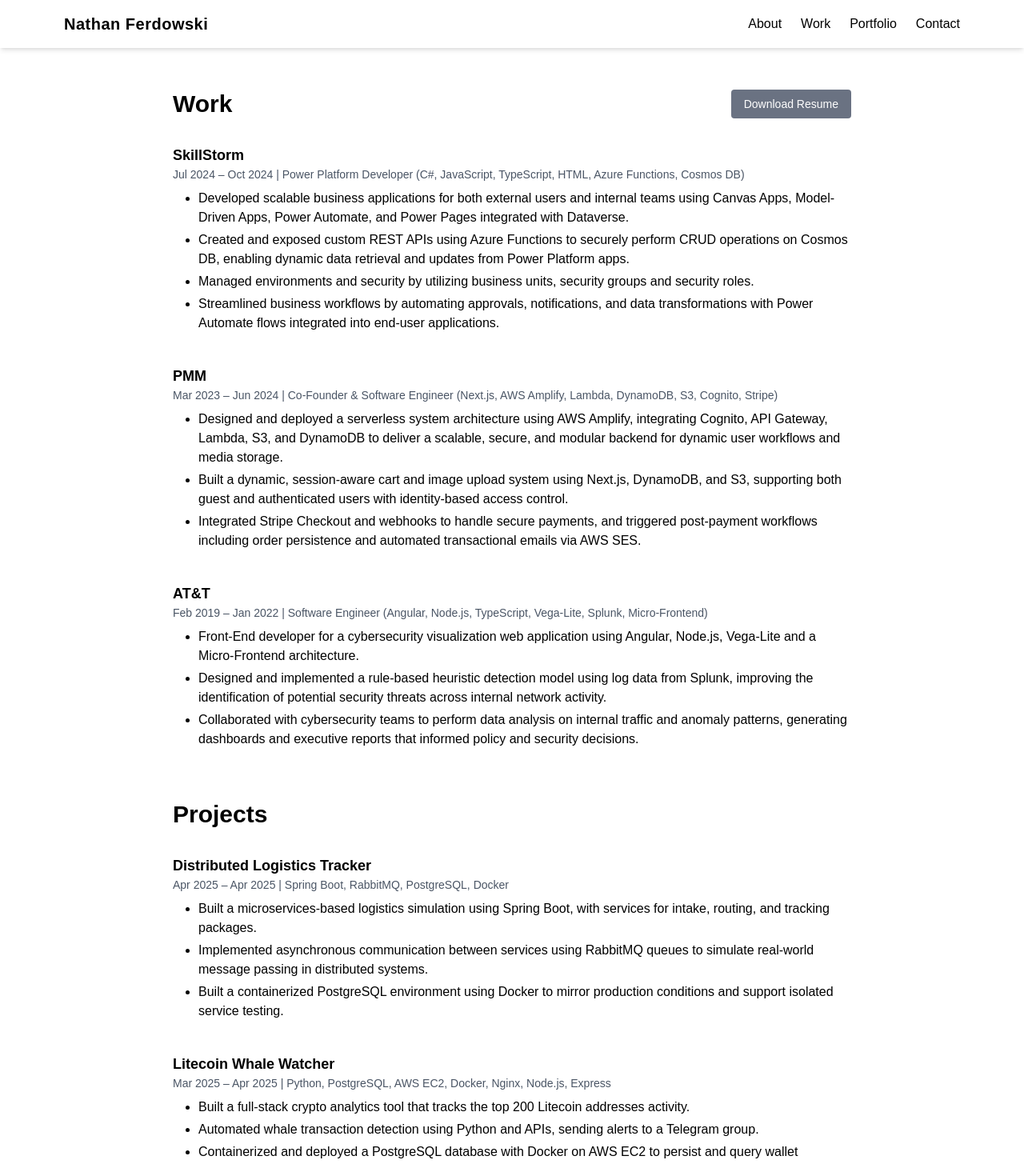
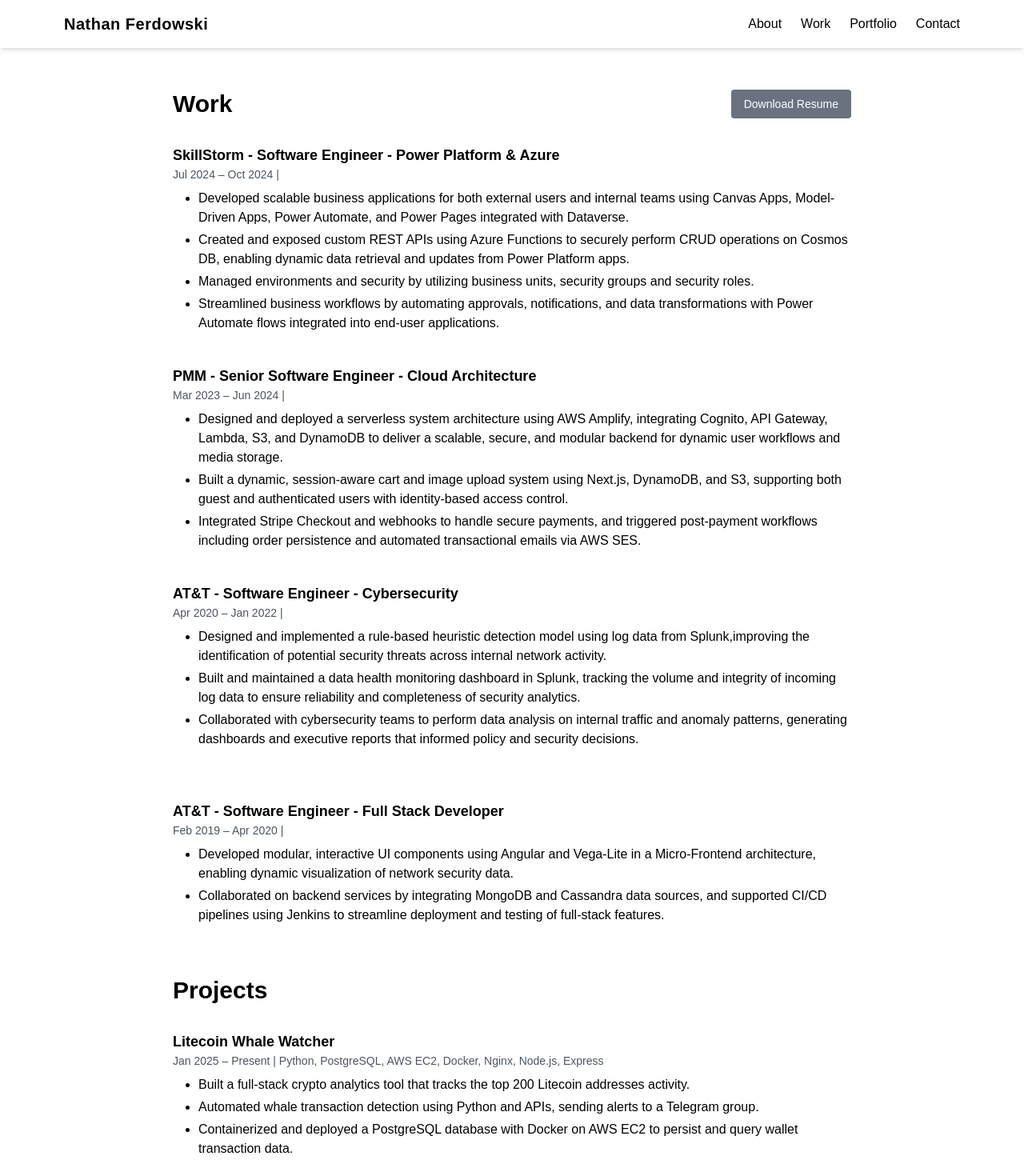
Before and after one commit to Ferdowski1/website-portfolio, a Next.js app: page /work in a window 1280 px wide. Shown: the top 1455 px of the page at 80% size. Built offline with nearby package versions, Linux system fonts and the light colour scheme.

Commit message:
edited work and resume

```diff
--- a/app/work/page.tsx
+++ b/app/work/page.tsx
@@ -15,9 +15,9 @@
       {/* SkillStorm */}
       <div className="mb-10">
         <Entry
-            title="SkillStorm"
+            title="SkillStorm - Software Engineer - Power Platform & Azure"
             date="Jul 2024 – Oct 2024"
-            tech="Power Platform Developer (C#, JavaScript, TypeScript, HTML, Azure Functions, Cosmos DB)"
+            tech=""
             bullets={[
               "Developed scalable business applications for both external users and internal teams using Canvas Apps, Model-Driven Apps, Power Automate, and Power Pages integrated with Dataverse.",
               "Created and exposed custom REST APIs using Azure Functions to securely perform CRUD operations on Cosmos DB, enabling dynamic data retrieval and updates from Power Platform apps.",
@@ -30,9 +30,9 @@
       {/* PMM */}
       <div className="mb-10">
         <Entry
-            title="PMM"
+            title="PMM - Senior Software Engineer - Cloud Architecture"
             date="Mar 2023 – Jun 2024"
-            tech="Co-Founder & Software Engineer (Next.js, AWS Amplify, Lambda, DynamoDB, S3, Cognito, Stripe)"
+            tech=""
             bullets={[
               "Designed and deployed a serverless system architecture using AWS Amplify, integrating Cognito, API Gateway, Lambda, S3, and DynamoDB to deliver a scalable, secure, and modular backend for dynamic user workflows and media storage.",
               "Built a dynamic, session-aware cart and image upload system using Next.js, DynamoDB, and S3, supporting both guest and authenticated users with identity-based access control.",
@@ -44,13 +44,25 @@
       {/* AT&T */}
       <div className="mb-16">
       <Entry
-            title="AT&T"
-            date="Feb 2019 – Jan 2022"
-            tech="Software Engineer (Angular, Node.js, TypeScript, Vega-Lite, Splunk, Micro-Frontend)"
+            title="AT&T - Software Engineer - Cybersecurity"
+            date="Apr 2020 – Jan 2022"
+            tech=""
             bullets={[
-              "Front-End developer for a cybersecurity visualization web application using Angular, Node.js, Vega-Lite and a Micro-Frontend architecture.",
-              "Designed and implemented a rule-based heuristic detection model using log data from Splunk, improving the identification of potential security threats across internal network activity.",
+              "Designed and implemented a rule-based heuristic detection model using log data from Splunk,improving the identification of potential security threats across internal network activity.",
+              "Built and maintained a data health monitoring dashboard in Splunk, tracking the volume and integrity of incoming log data to ensure reliability and completeness of security analytics.",
               "Collaborated with cybersecurity teams to perform data analysis on internal traffic and anomaly patterns, generating dashboards and executive reports that informed policy and security decisions."
+            ]}
+          />
+      </div>
+
+      <div className="mb-16">
+      <Entry
+            title="AT&T - Software Engineer - Full Stack Developer"
+            date="Feb 2019 – Apr 2020"
+            tech=""
+            bullets={[
+              "Developed modular, interactive UI components using Angular and Vega-Lite in a Micro-Frontend architecture, enabling dynamic visualization of network security data.",
+              "Collaborated on backend services by integrating MongoDB and Cassandra data sources, and supported CI/CD pipelines using Jenkins to streamline deployment and testing of full-stack features."
             ]}
           />
       </div>
@@ -59,26 +71,28 @@
       <h1 className="text-3xl font-bold mb-8">Projects</h1>
 
       <div className="space-y-10">
-        <Entry
-            title="Distributed Logistics Tracker"
-            date="Apr 2025 – Apr 2025"
-            tech="Spring Boot, RabbitMQ, PostgreSQL, Docker"
-            bullets={[
-              "Built a microservices-based logistics simulation using Spring Boot, with services for intake, routing, and tracking packages.",
-              "Implemented asynchronous communication between services using RabbitMQ queues to simulate real-world message passing in distributed systems.",
-              "Built a containerized PostgreSQL environment using Docker to mirror production conditions and support isolated service testing."
-            ]}
-          />
 
         <Entry
             title="Litecoin Whale Watcher"
-            date="Mar 2025 – Apr 2025"
+            date="Jan 2025 – Present"
             tech="Python, PostgreSQL, AWS EC2, Docker, Nginx, Node.js, Express"
             bullets={[
               "Built a full-stack crypto analytics tool that tracks the top 200 Litecoin addresses activity.",
               "Automated whale transaction detection using Python and APIs, sending alerts to a Telegram group.",
               "Containerized and deployed a PostgreSQL database with Docker on AWS EC2 to persist and query wallet transaction data.",
               "Created a secure REST API using Node.js and Express to serve tracked whale data, reverse-proxied behind NGINX with HTTPS via Let’s Encrypt."
+            ]}
+          />
+
+
+        <Entry
+            title="Distributed Logistics Tracker"
+            date="Mar 2025 – Apr 2025"
+            tech="Spring Boot, RabbitMQ, PostgreSQL, Docker"
+            bullets={[
+              "Built a microservices-based logistics simulation using Spring Boot, with services for intake, routing, and tracking packages.",
+              "Implemented asynchronous communication between services using RabbitMQ queues to simulate real-world message passing in distributed systems.",
+              "Built a containerized PostgreSQL environment using Docker to mirror production conditions and support isolated service testing."
             ]}
           />
 
```
Also changed, not shown: 1 other file (tests, documents, lock files or other folders).
